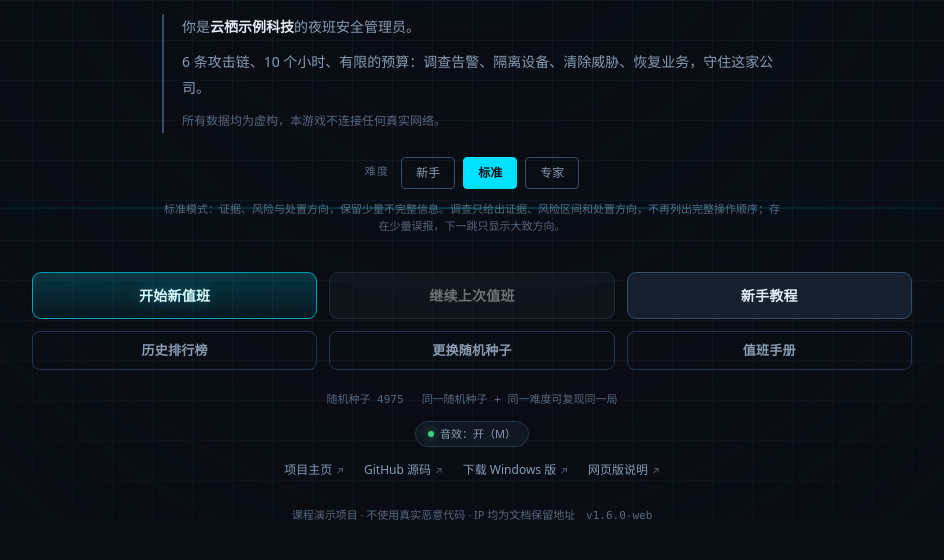
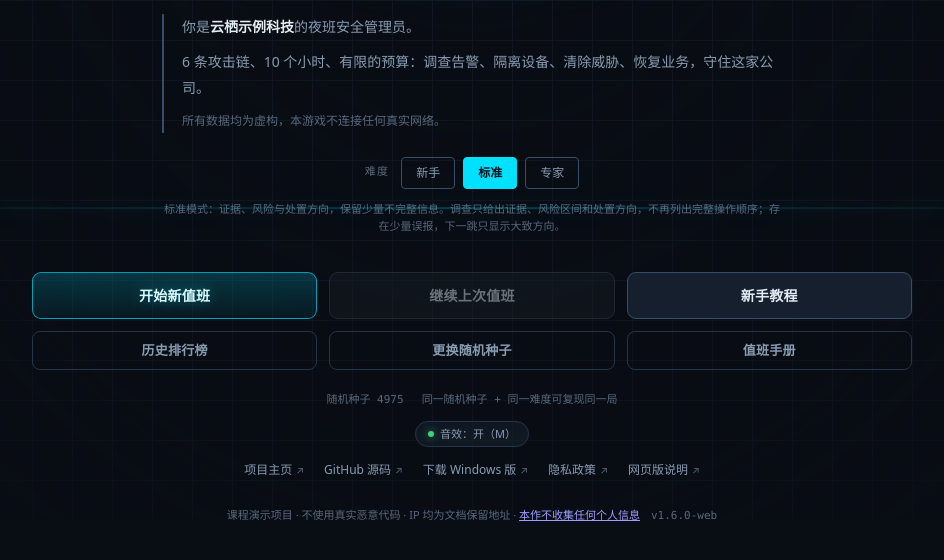
Before and after one commit to telling890/zero-day-duty, a website: page web/index.html in a window 1280 px wide. Shown: the part 280-840 px from the top of the page, without its empty margins (168-1112 px from the left). Drawn offline with Linux system fonts and the light colour scheme.

Commit message:
feat(web): 网页版接入隐私政策入口（仅入口，不含教程改动）
- 主菜单链接区与页脚加入隐私政策链接
- 值班手册的项目链接同样加入
- 只改 web/ 两处锚点，不动你远端较新的核心逻辑；
  Pages 的 sync 步骤会据此重新生成 docs/play

```diff
--- a/web/index.html
+++ b/web/index.html
@@ -64,9 +64,10 @@
           <a href="https://telling890.github.io/zero-day-duty/" target="_blank" rel="noreferrer">项目主页</a>
           <a href="https://github.com/telling890/zero-day-duty" target="_blank" rel="noreferrer">GitHub 源码</a>
           <a href="https://github.com/telling890/zero-day-duty/releases/latest" target="_blank" rel="noreferrer">下载 Windows 版</a>
+          <a href="https://telling890.github.io/zero-day-duty/privacy.html" target="_blank" rel="noreferrer">隐私政策</a>
           <a href="README.md" target="_blank" rel="noreferrer">网页版说明</a>
         </nav>
-        <p class="menu-foot">课程演示项目 · 不使用真实恶意代码 · IP 均为文档保留地址 <span id="version">v1.6.0-web</span></p>
+        <p class="menu-foot">课程演示项目 · 不使用真实恶意代码 · IP 均为文档保留地址 · <a href="https://telling890.github.io/zero-day-duty/privacy.html" target="_blank" rel="noreferrer">本作不收集任何个人信息</a> <span id="version">v1.6.0-web</span></p>
       </div>
     </section>
 
--- a/web/js/ui/screens.js
+++ b/web/js/ui/screens.js
@@ -450,6 +450,7 @@
           <a href="https://telling890.github.io/zero-day-duty/" target="_blank" rel="noreferrer">项目主页</a>
           <a href="https://github.com/telling890/zero-day-duty" target="_blank" rel="noreferrer">GitHub 源码</a>
           <a href="https://github.com/telling890/zero-day-duty/releases/latest" target="_blank" rel="noreferrer">下载 Windows 版</a>
+          <a href="https://telling890.github.io/zero-day-duty/privacy.html" target="_blank" rel="noreferrer">隐私政策</a>
           <a href="README.md" target="_blank" rel="noreferrer">网页版说明</a>
         </nav>
         <div class="modal-actions">
```
